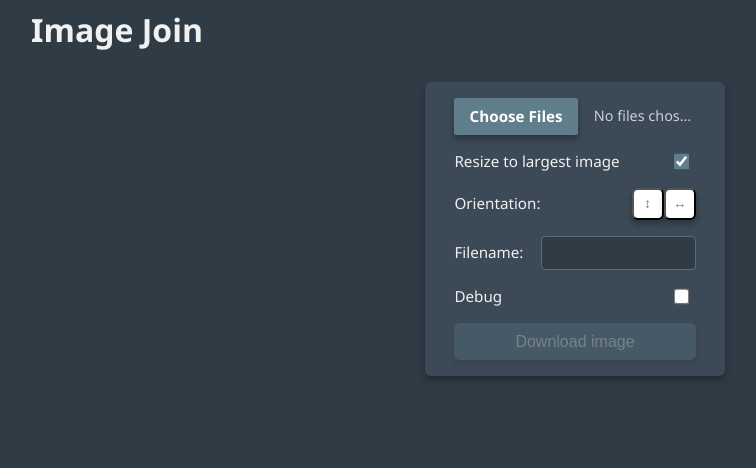
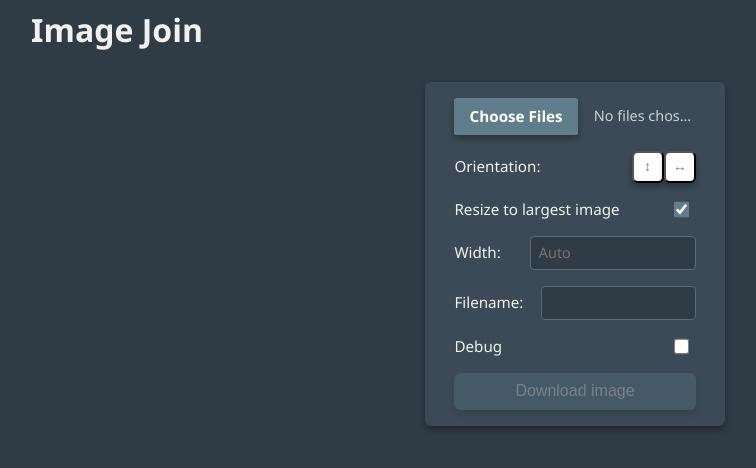
Before and after one commit to samliburd/imagejoin-react, a React (Vite) app: page / in a window 1280 px wide. Shown: the top 468 px of the page, without its empty margins (523-1279 px from the left). Built offline with nearby package versions, Linux system fonts and the light colour scheme; what @dnd-kit/react would draw is missing.

Commit message:
added width input and adjusted styling

```diff
--- a/src/App.scss
+++ b/src/App.scss
@@ -140,7 +140,7 @@ input[type='checkbox'] {
   align-items: center;
 
   .label-text {
-    width: auto;
+    width: 33.33%;
     margin-right: 10px;
     white-space: nowrap;
   }
--- a/src/App.tsx
+++ b/src/App.tsx
@@ -1,10 +1,9 @@
-import {useRef, useState} from 'react';
+import { useRef, useState } from 'react';
 import './App.scss';
 import Controls from './components/controls/Controls';
 import ImageCanvas from './components/imagecanvas/ImageCanvas';
-import {type ImageItem, type Orientation} from './types';
+import { type ImageItem, type Orientation } from './types';
 import { Analytics } from '@vercel/analytics/react';
-
 
 function App() {
     // --- Debug logic ---
@@ -18,7 +17,10 @@ function App() {
     const [scaleToLargest, setScaleToLargest] = useState<boolean>(true);
     const [filename, setFilename] = useState<string>('');
 
-    // Ref to access the canvas for downloading
+    // NEW: States for width management
+    const [canvasWidth, setCanvasWidth] = useState<number>(0);
+    const [customWidth, setCustomWidth] = useState<string>('');
+
     const canvasRef = useRef<HTMLCanvasElement>(null!);
 
     const handleDownload = () => {
@@ -47,12 +49,20 @@ function App() {
                     setFilename={setFilename}
                     onDownload={handleDownload}
                     debug={showDebug}
+                    // NEW: Pass width props to Controls
+                    customWidth={customWidth}
+                    setCustomWidth={setCustomWidth}
+                    canvasWidth={canvasWidth}
                 />
                 <ImageCanvas
                     canvasRef={canvasRef}
                     images={images}
                     orientation={orientation}
                     scaleToLargest={scaleToLargest}
+                    // NEW: Pass width props to Canvas
+                    customWidth={customWidth}
+                    setCanvasWidth={setCanvasWidth}
+                    canvasWidth={canvasWidth}
                 />
             </main>
             <Analytics />
--- a/src/components/filecontrols/FileControls.tsx
+++ b/src/components/filecontrols/FileControls.tsx
@@ -1,7 +1,6 @@
 import { useState } from 'react';
 import { type ImageItem, type Orientation } from '../../types';
 
-// Declare GTM dataLayer for TypeScript
 declare global {
     interface Window {
         dataLayer: any[];
@@ -28,6 +27,10 @@ interface FileControlsProps {
     setFilename: (val: string) => void;
     onDownload: () => void;
     debug: boolean;
+    // NEW Props
+    customWidth: string;
+    setCustomWidth: (val: string) => void;
+    canvasWidth: number;
 }
 
 const FileControls = ({
@@ -40,30 +43,24 @@ const FileControls = ({
                           filename,
                           setFilename,
                           onDownload,
-                              debug
+                          debug,
+                          customWidth,
+                          setCustomWidth,
+                          canvasWidth
                       }: FileControlsProps) => {
     const [isDebugMode, setIsDebugMode] = useState(false);
 
-    // --- Utilities ---
+    // ... (generateThumbnail and loadImage utilities stay exactly the same) ...
     const generateThumbnail = (img: HTMLImageElement, maxWidth = 100): string => {
         const canvas = document.createElement('canvas');
         const ctx = canvas.getContext('2d');
-
-        if (!ctx) return img.src; // Fallback just in case
-
-        // Calculate aspect ratio
-        const scale = Math.min(maxWidth / img.width, 1); // Prevent scaling UP small images
+        if (!ctx) return img.src;
+        const scale = Math.min(maxWidth / img.width, 1);
         const newWidth = img.width * scale;
         const newHeight = img.height * scale;
-
         canvas.width = newWidth;
         canvas.height = newHeight;
-
-        // Draw the image smaller
         ctx.drawImage(img, 0, 0, newWidth, newHeight);
-
-        // Export as a highly compressed JPEG (0.5 quality)
-        // JPEGs are significantly smaller than PNGs for base64 thumbnails
         return canvas.toDataURL('image/jpeg', 0.5);
     };
 
@@ -71,13 +68,11 @@ const FileControls = ({
         return new Promise((resolve, reject) => {
             const img = new Image();
             img.onload = () => {
-                // Generate the thumbnail the moment the image loads into memory
                 const tinySrc = generateThumbnail(img, 100);
-
                 resolve({
                     id: crypto.randomUUID(),
                     src: src,
-                    thumbnailSrc: tinySrc, // Save it to the new property
+                    thumbnailSrc: tinySrc,
                     originalName: name,
                     width: img.width,
                     height: img.height,
@@ -89,11 +84,10 @@ const FileControls = ({
         });
     };
 
-    // --- Event Handlers ---
+    // ... (handleFileUpload, handleDebugToggle, handleOrientationChange stay exactly the same) ...
     const handleFileUpload = async (e: React.ChangeEvent<HTMLInputElement>) => {
         const files = e.target.files;
         if (!files || files.length === 0) return;
-
         try {
             const filePromises = Array.from(files).map(file => {
                 return new Promise<ImageItem>((resolve, reject) => {
@@ -109,7 +103,6 @@ const FileControls = ({
                     reader.readAsDataURL(file);
                 });
             });
-
             const loadedImages = await Promise.all(filePromises);
             setImages(loadedImages);
         } catch (error) {
@@ -121,7 +114,6 @@ const FileControls = ({
     const handleDebugToggle = async (e: React.ChangeEvent<HTMLInputElement>) => {
         const isChecked = e.target.checked;
         setIsDebugMode(isChecked);
-
         if (isChecked) {
             try {
                 const loaded = await Promise.all(TEST_IMAGES.map(src => loadImage(src, src.split('/').pop() || 'test')));
@@ -143,6 +135,9 @@ const FileControls = ({
         });
     };
 
+    // Derived state to check if user has inputted a valid custom width
+    const hasCustomWidth = customWidth.trim() !== '';
+
     return (
         <div id="FileControls">
             <label className="file-upload">
@@ -153,16 +148,6 @@ const FileControls = ({
                 </span>
             </label>
 
-            <div className="checkboxContainer">
-                <label htmlFor="scaleCheckbox">Resize to largest image</label>
-                <input
-                    type="checkbox"
-                    name="scaleCheckbox"
-                    id="scaleCheckbox"
-                    checked={scaleToLargest}
-                    onChange={(e) => setScaleToLargest(e.target.checked)}
-                />
-            </div>
 
             <div className="dropdownContainer">
                 <label htmlFor="orientationDropdown">Orientation:</label>
@@ -187,6 +172,31 @@ const FileControls = ({
                 </select>
             </div>
 
+
+
+            <div className="checkboxContainer" style={{ opacity: hasCustomWidth ? 0.5 : 1 }}>
+                <label htmlFor="scaleCheckbox">Resize to largest image</label>
+                <input
+                    type="checkbox"
+                    name="scaleCheckbox"
+                    id="scaleCheckbox"
+                    checked={scaleToLargest}
+                    disabled={hasCustomWidth} // NEW: Disable if width is hardcoded
+                    onChange={(e) => setScaleToLargest(e.target.checked)}
+                />
+            </div>
+            <label className="filenameInput" htmlFor="customWidth">
+                <span className="label-text">Width: </span>
+                <input
+                    type="number"
+                    name="customWidth"
+                    id="customWidth"
+                    min="1"
+                    placeholder={canvasWidth ? canvasWidth.toString() : 'Auto'}
+                    value={customWidth}
+                    onChange={(e) => setCustomWidth(e.target.value)}
+                />
+            </label>
             <label className="filenameInput" htmlFor="filename">
                 <span className="label-text">Filename: </span>
                 <input
--- a/src/components/imagecanvas/ImageCanvas.tsx
+++ b/src/components/imagecanvas/ImageCanvas.tsx
@@ -6,9 +6,13 @@ interface ImageCanvasProps {
     images: ImageItem[];
     orientation: Orientation;
     scaleToLargest: boolean;
+    // NEW Props
+    customWidth: string;
+    setCanvasWidth: (width: number) => void;
+    canvasWidth: number;
 }
 
-const ImageCanvas = ({ canvasRef, images, orientation, scaleToLargest }: ImageCanvasProps) => {
+const ImageCanvas = ({ canvasRef, images, orientation, scaleToLargest, customWidth, setCanvasWidth }: ImageCanvasProps) => {
 
     useEffect(() => {
         const canvas = canvasRef.current;
@@ -17,8 +21,12 @@ const ImageCanvas = ({ canvasRef, images, orientation, scaleToLargest }: ImageCa
         const ctx = canvas.getContext('2d');
         if (!ctx) return;
 
+        ctx.imageSmoothingEnabled = true;
+        ctx.imageSmoothingQuality = 'high';
+
         if (images.length === 0) {
             ctx.clearRect(0, 0, canvas.width, canvas.height);
+            setCanvasWidth(0);
             return;
         }
 
@@ -28,9 +36,14 @@ const ImageCanvas = ({ canvasRef, images, orientation, scaleToLargest }: ImageCa
         };
 
         const isPortrait = orientation === 'portrait';
+        const parsedCustomWidth = parseInt(customWidth, 10);
+        const hasCustomWidth = !isNaN(parsedCustomWidth) && parsedCustomWidth > 0;
+
+        let finalCanvasWidth = 0;
 
         if (isPortrait) {
-            const baseWidth = getBaseDimension('width');
+            // Apply custom width override directly
+            const baseWidth = hasCustomWidth ? parsedCustomWidth : getBaseDimension('width');
             const scaleFactors = images.map((img) => baseWidth / img.width);
             const newHeights = images.map((img, i) => img.height * scaleFactors[i]);
 
@@ -39,12 +52,22 @@ const ImageCanvas = ({ canvasRef, images, orientation, scaleToLargest }: ImageCa
 
             let yOffset = 0;
             images.forEach((img, i) => {
-                // Draw the cached HTMLImageElement
                 ctx.drawImage(img.imgElement, 0, yOffset, baseWidth, newHeights[i]);
                 yOffset += newHeights[i];
             });
+            finalCanvasWidth = canvas.width;
         } else {
-            const baseHeight = getBaseDimension('height');
+            let baseHeight: number;
+
+            // To achieve a specific total width in landscape, we must scale the baseHeight
+            // mathematically based on the sum of the images' aspect ratios
+            if (hasCustomWidth) {
+                const aspectSum = images.reduce((sum, img) => sum + (img.width / img.height), 0);
+                baseHeight = parsedCustomWidth / aspectSum;
+            } else {
+                baseHeight = getBaseDimension('height');
+            }
+
             const scaleFactors = images.map((img) => baseHeight / img.height);
             const newWidths = images.map((img, i) => img.width * scaleFactors[i]);
 
@@ -53,16 +76,19 @@ const ImageCanvas = ({ canvasRef, images, orientation, scaleToLargest }: ImageCa
 
             let xOffset = 0;
             images.forEach((img, i) => {
-                // Draw the cached HTMLImageElement
                 ctx.drawImage(img.imgElement, xOffset, 0, newWidths[i], baseHeight);
                 xOffset += newWidths[i];
             });
+            finalCanvasWidth = canvas.width;
         }
-    }, [images, orientation, scaleToLargest, canvasRef]); // Dependencies that trigger a redraw
+
+        // Lift the calculated state up to App.tsx so the FileControls input placeholder can read it
+        setCanvasWidth(finalCanvasWidth);
+
+    }, [images, orientation, scaleToLargest, customWidth, canvasRef, setCanvasWidth]);
 
     return (
         <div id="canvasContainer" className={images.length > 0 ? '' : 'hidden'}>
-            {/* We attach the ref passed from App.tsx here */}
             <canvas id="canvas" ref={canvasRef}></canvas>
         </div>
     );
```
Also changed, not shown: src/components/controls/Controls.tsx (+6 -5 lines). Lines whose indentation alone changed are shown as unchanged.
